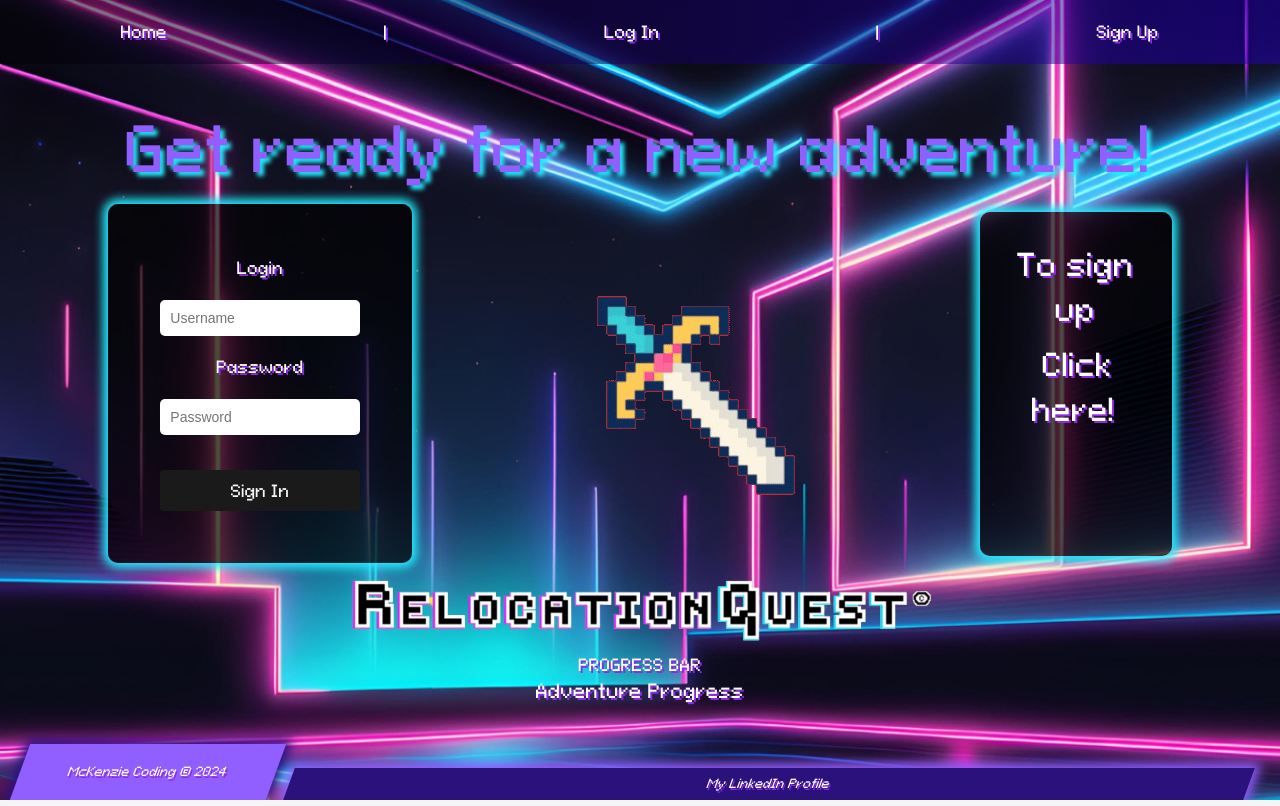
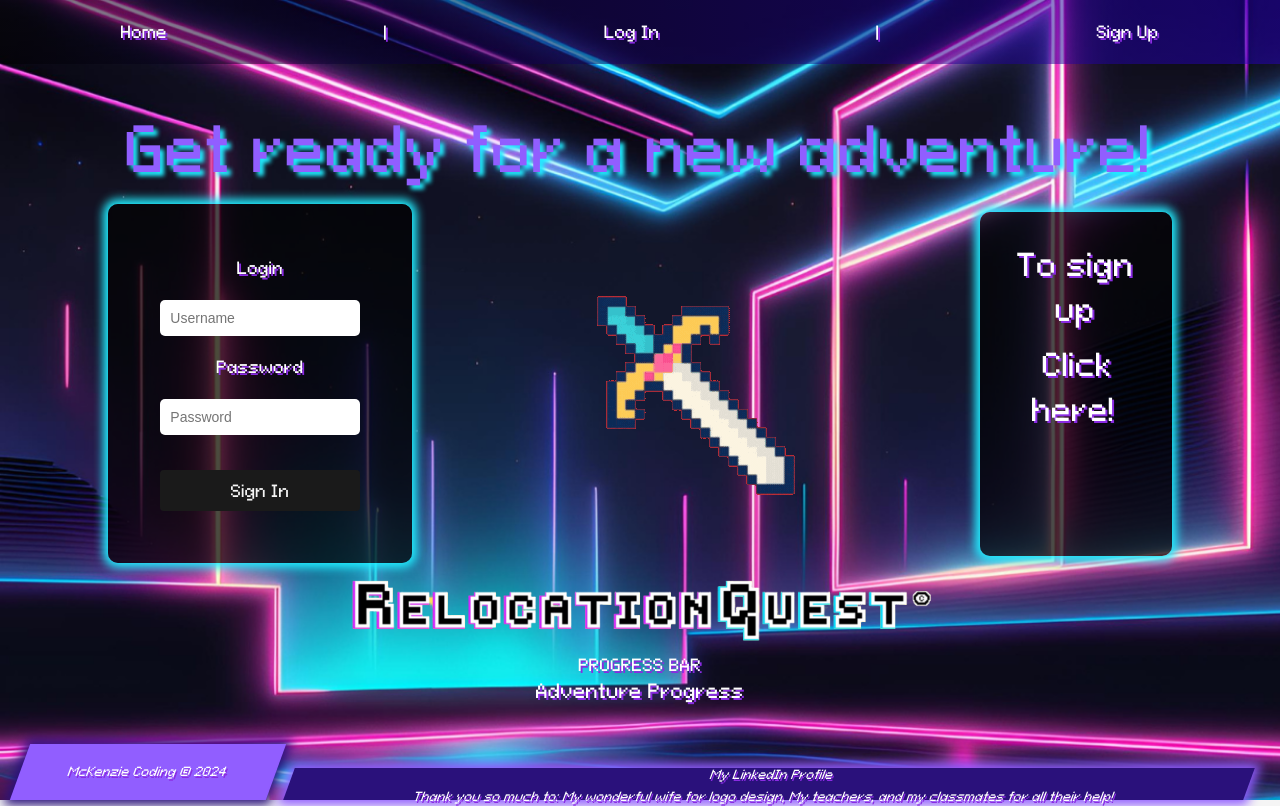
Before and after one commit to anubisrises101/RelocationQuest, a React (Vite) app in the folder frontend/: page / in a window 1280 px wide. Built offline with nearby package versions, Linux system fonts and the light colour scheme.

Commit message:
Add my work

```diff
--- a/frontend/src/components/ComboFooter/ComboFooter.jsx
+++ b/frontend/src/components/ComboFooter/ComboFooter.jsx
@@ -11,6 +11,7 @@ export default function ComboFooter() {
         <a href="https://www.linkedin.com/in/phillip-mckenzie/">
           My LinkedIn Profile
         </a>
+        <p>Thank you so much to: My wonderful wife for logo design, My teachers, and my classmates for all their help!</p>
       </div>
     </footer>
   );
```
